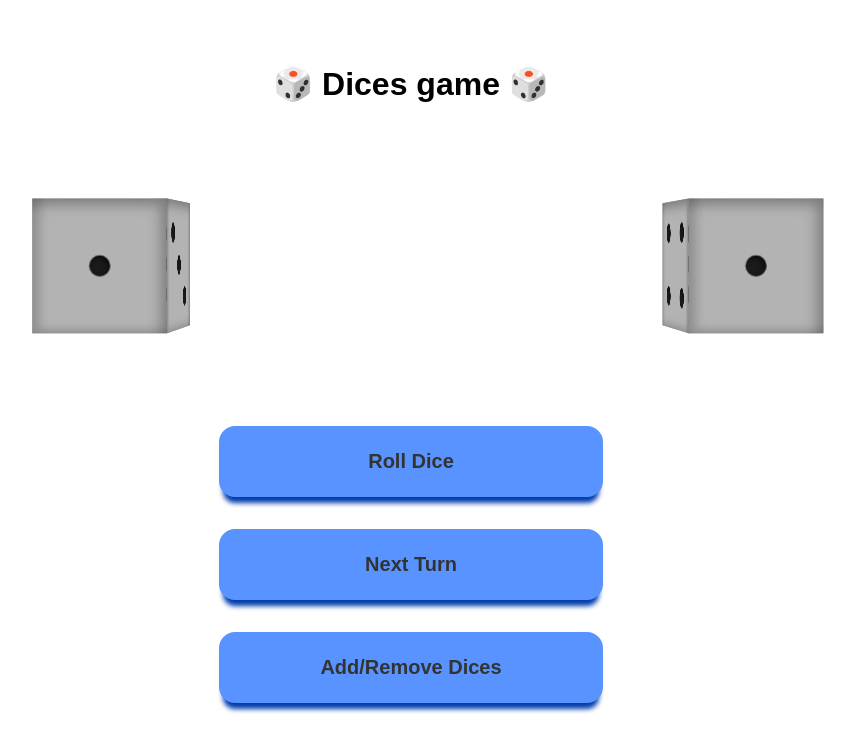
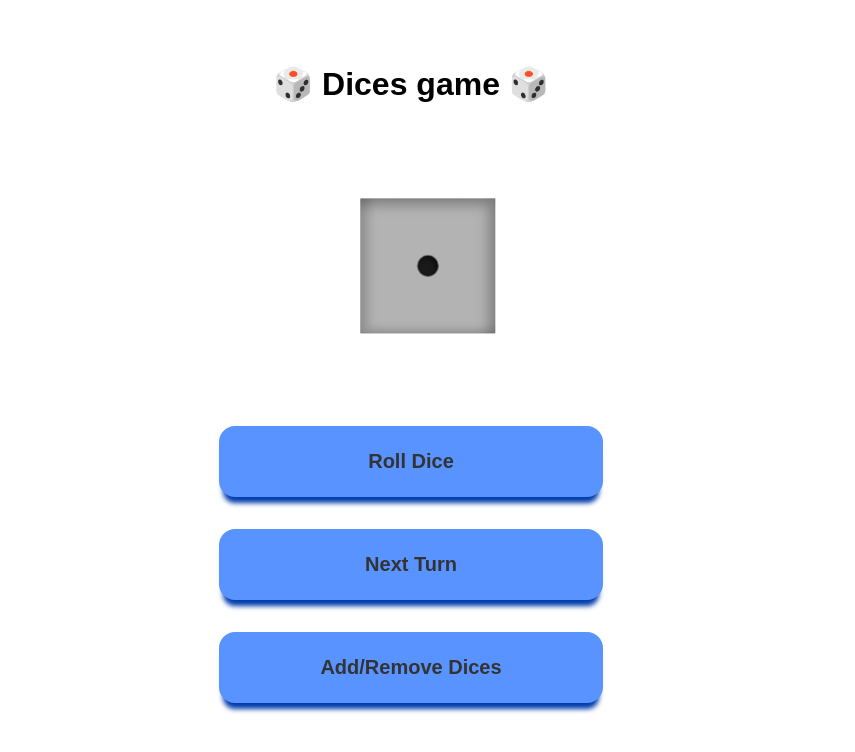
Before and after one commit to Djkde01/Dice-Roll, a React app: page / in a window 1280 px wide. Both pictures are taken after a click on the input "Play". Shown: the top 752 px of the page, without its empty margins (229-1084 px from the left). Built offline with nearby package versions, Linux system fonts and the light colour scheme.

Commit message:
[FIX] Render dices according user amount

```diff
--- a/src/components/Dice.jsx
+++ b/src/components/Dice.jsx
@@ -24,9 +24,11 @@ function getRandomNumber(min, max) {
 }
 
 const Dice = () => {
+  const data = JSON.parse(window.localStorage.getItem("gameInfo"));
   useEffect(() => {
     document.getElementById("roll-button").addEventListener("click", rollDice);
   }, []);
+
   return (
     <main className="main-game">
       <h1>
@@ -39,16 +41,20 @@ const Dice = () => {
         </span>
       </h1>
       <div className="dice">
-        <ol className="die-list even-roll" data-roll="1" id="die-1">
-          {[...Array(6)].map((value, index) => (
-            <DiceFace faceSide={index + 1} key={index} />
-          ))}
-        </ol>
-        <ol className="die-list odd-roll" data-roll="1" id="die-2">
-          {[...Array(6)].map((value, index) => (
-            <DiceFace faceSide={index + 1} key={index} />
-          ))}
-        </ol>
+        {[...Array(Number(data.dices))].map((value, i) => (
+          <ol
+            className={
+              (i + 1) % 2 == 0 ? "die-list odd-roll" : "die-list even-roll"
+            }
+            data-roll={i + 1}
+            id={`die-${i + 1}`}
+            key={i}
+          >
+            {[...Array(6)].map((value, index) => (
+              <DiceFace faceSide={index + 1} key={index} />
+            ))}
+          </ol>
+        ))}
       </div>
       <NavBar />
     </main>
--- a/src/pages/Menu.jsx
+++ b/src/pages/Menu.jsx
@@ -15,7 +15,6 @@ const Menu = () => {
       dices: e.target.diceAmount.value,
       players: e.target.playersAmount.value,
     };
-    console.log(values);
     const json = JSON.stringify(values);
     localStorage.setItem("gameInfo", json);
     history.push("/game");
```
